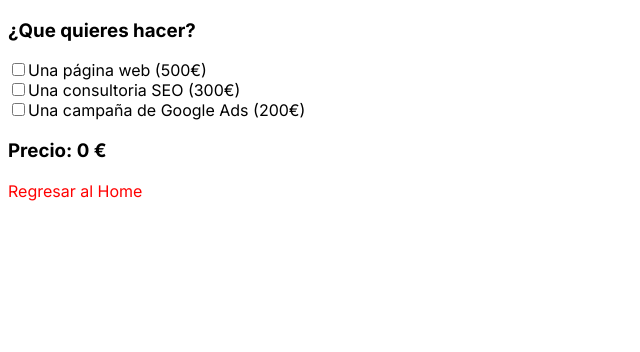
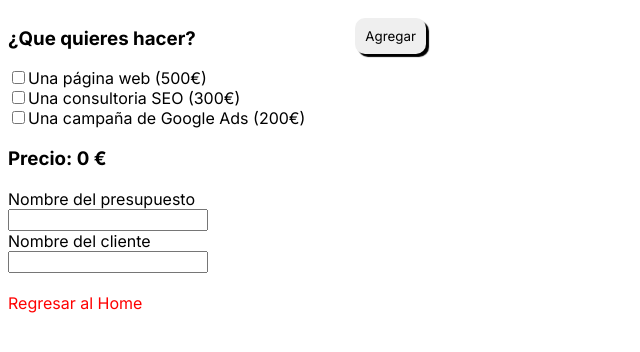
Before and after one commit to boccosantiago/Sprint-7-React-2, a React (Create React App) app: page / in a window 1280 px wide. Both pictures are taken after a click on the button "Cacular presupuesto". Shown: the top 352 px of the page, without its empty margins (0-640 px from the left). Built offline with nearby package versions, Linux system fonts and the light colour scheme.

Commit message:
Ejercicio 7

```diff
--- /dev/null
+++ b/src/components/Budget.css
@@ -0,0 +1,32 @@
+.budget-container{
+    margin-left: 30px;
+    width: 100%;
+    display: flex;
+    flex-wrap:wrap;
+    z-index: -1;
+}
+
+.budget{
+    margin: 20px 10px 0px 10px;
+    padding: 20px;
+    font-weight: 500;
+    background-color: rgb(196, 190, 230);
+    width: 200px;
+    border-radius: 10px;
+    box-shadow: 3px 3px 2px black;
+}
+
+.main-container button {
+    position: relative;
+    left: 50px;
+    top: 10px;
+    border: none;
+    padding: 10px;
+    border-radius: 10px;
+    box-shadow: 3px 3px 1px black;
+    cursor: pointer;
+}
+
+.main-container button:hover {
+    background-color: rgb(195, 195, 195);
+}
--- /dev/null
+++ b/src/components/Budget.js
@@ -0,0 +1,50 @@
+import React, { useState } from "react";
+import "./Budget.css";
+
+export default function Budget(props) {
+  const [users, setUsers] = useState([]);
+
+  console.log(users)
+
+  function handleUsers() {
+
+
+    const newUser = {
+      webPage: props.webPage,
+      seo: props.seo,
+      ads: props.ads,
+      numPage: props.numPage,
+      numLang: props.numLang,
+      budget: props.budget,
+      client: props.client,
+      total: props.total,
+    };
+
+    setUsers(prevUsers => [...prevUsers, newUser]);
+  }
+
+  const current = new Date();
+  const date = `${current.getDate()}/${
+    current.getMonth() + 1
+  }/${current.getFullYear()}`;
+
+
+  const budgetForm = users.map((user, index) => {
+    return (
+    <div className="budget" key={index}>
+    <p>Fecha: {date} </p>
+    <p>Nombre del presupuesto: <br/> {user.budget} </p>
+    <p>Nombre de cliente: <br/> {user.client}</p>
+    <p>Precio: {user.total} € </p>
+    </div>)})
+
+
+  return (
+    <div className="main-container">
+      <button onClick={() => handleUsers()}>Agregar</button>
+      <div className="budget-container">
+      {budgetForm}
+      </div>
+    </div>
+  );
+}
--- a/src/components/Home.js
+++ b/src/components/Home.js
@@ -1,12 +1,13 @@
 import React from "react";
 import { useNavigate } from "react-router-dom";
+import "../styles.css";
 
 
 export function Home(){
     let navigate = useNavigate();
 
     return(
-       <div className="main">
+       <div className="home">
         <h1>Bienvenido!</h1>
         <h3>Aquí podrá calcular el presupuesto para la creación de su página web.</h3>
         <button className="btnPresupuesto" onClick={()=> navigate('/main')}>Cacular presupuesto</button>
--- a/src/components/Main.js
+++ b/src/components/Main.js
@@ -2,10 +2,9 @@ import React from "react";
 import { PagesLanguages } from "./PagesLanguages";
 import { useEffect, useState } from "react";
 import { Link } from "react-router-dom";
-
+import Budget from "./Budget";
 
 export function Main() {
-
   const [data, setData] = useState(() => {
     const initialData = {
       webPage: false,
@@ -13,6 +12,8 @@ export function Main() {
       ads: false,
       numPage: 0,
       numLang: 0,
+      budget: "",
+      client: "",
     };
     try {
       const getData = localStorage.getItem("data");
@@ -27,12 +28,16 @@ export function Main() {
   }, [data]);
 
   function handleChange(event) {
-    const { name, type, checked, value } = event.target;
+    const { name, type, checked, value, className } = event.target;
     setData((prevData) => {
       return {
         ...prevData,
         [name]:
-          type === "checkbox" ? checked : value < 0 || isNaN(value) ? 0 : value,
+          type === "checkbox"
+            ? checked
+            : className !== "presup" && (value < 0 || isNaN(value))
+            ? 0
+            : value,
       };
     });
   }
@@ -45,9 +50,9 @@ export function Main() {
     return total;
   }
 
-
   return (
-    <div>
+    <div className="form-container">
+      <div className="form">
         <h3>¿Que quieres hacer?</h3>
 
         <input
@@ -91,14 +96,47 @@ export function Main() {
 
         <h3>Precio: {totalSum()} € </h3>
 
+        <label htmlFor="budget">Nombre del presupuesto</label>
+        <br />
+        <input
+          type="text"
+          className="presup"
+          name="budget"
+          id="budget"
+          onChange={handleChange}
+          value={data.budget}
+        />
+        <br />
+        <label htmlFor="client">Nombre del cliente</label>
+        <br />
+        <input
+          type="text"
+          className="presup"
+          name="client"
+          id="client"
+          onChange={handleChange}
+          value={data.client}
+        />
+        <br />
+        <br />
+
         <div>
           <Link className="link" to="/">
             Regresar al Home
           </Link>
         </div>
-
-
       </div>
 
+        <Budget
+          total={totalSum()}
+          budget={data.budget}
+          client={data.client}
+          webPage={data.webPage}
+          seo={data.seo}
+          ads={data.ads}
+          numPage={data.numPage}
+          numLang={data.numLang}
+        />
+    </div>
   );
 }
--- a/src/components/Popup.css
+++ b/src/components/Popup.css
@@ -8,6 +8,7 @@
     display: flex;
     justify-content: center;
     align-items: center;
+    z-index: 1;
 }
 
 
--- a/src/styles.css
+++ b/src/styles.css
@@ -3,9 +3,15 @@
 }
 
 
-.main{
+.home{
   text-align: center;
 }
+
+
+.form-container{
+  display: flex;
+}
+
 
 #numLang, #numPage{
   padding: 2px;
```
Lines whose indentation alone changed are shown as unchanged.
